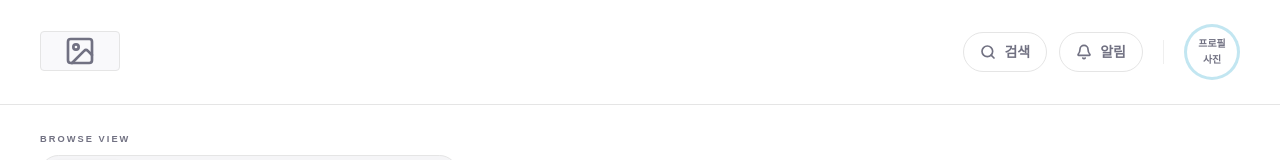
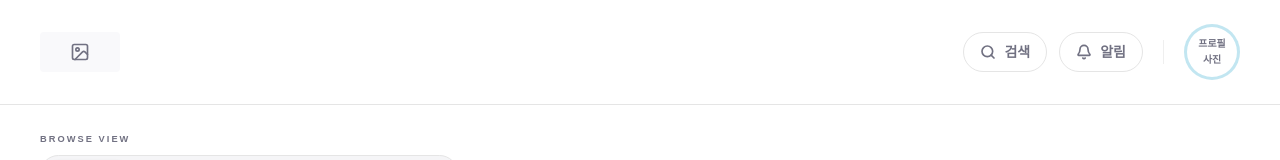
Before and after one commit to Siho-ily/Atlex, a Next.js app: page / in a window 1280 px wide. Shown: the top 160 px of the page. Built offline with nearby package versions, Linux system fonts and the light colour scheme; a web font is replaced by a local one.

Commit message:
fix: 헤더 로고 이미지 전체 표시되도록 수정
Image 컴포넌트 래퍼의 overflow-hidden/rounded 제거하고,
고정 크기 컨테이너 안에서 object-contain으로 비율 유지하며 전체 표시.

Co-Authored-By: Claude Sonnet 4.6 <noreply@anthropic.com>

```diff
--- a/src/components/common/layout/Header.jsx
+++ b/src/components/common/layout/Header.jsx
@@ -2,29 +2,28 @@
 
 import { useState } from 'react';
 import Link from 'next/link';
-import { Bell, Search } from 'lucide-react';
+import { Bell, Search, ImageIcon } from 'lucide-react';
 import { Capsule } from '@/components/common/ui/capsule';
-import { Image } from '@/components/common/ui/image';
 import ProfileMenu from '@/components/common/layout/ProfileMenu';
 
 export default function Header({ logoSrc = '', logoHref = '/', onSearch, onNotification }) {
   const [showLogoImage, setShowLogoImage] = useState(Boolean(logoSrc));
 
   const logoImage = (
-    <Image
-      shape="sharp"
-      icon={
-        showLogoImage ? (
-          <img
-            src={logoSrc}
-            alt="Logo"
-            className="h-full w-full object-contain p-1"
-            onError={() => setShowLogoImage(false)}
-          />
-        ) : null
-      }
-      className="h-10 w-20 overflow-hidden rounded border-solid border-border bg-muted/30 transition-colors hover:bg-muted/50"
-    />
+    <div className="flex h-10 w-20 items-center">
+      {showLogoImage ? (
+        <img
+          src={logoSrc}
+          alt="Logo"
+          className="max-h-full max-w-full object-contain"
+          onError={() => setShowLogoImage(false)}
+        />
+      ) : (
+        <div className="flex h-full w-full items-center justify-center rounded bg-muted/30">
+          <ImageIcon className="size-5 text-muted-foreground" />
+        </div>
+      )}
+    </div>
   );
 
   return (
```
